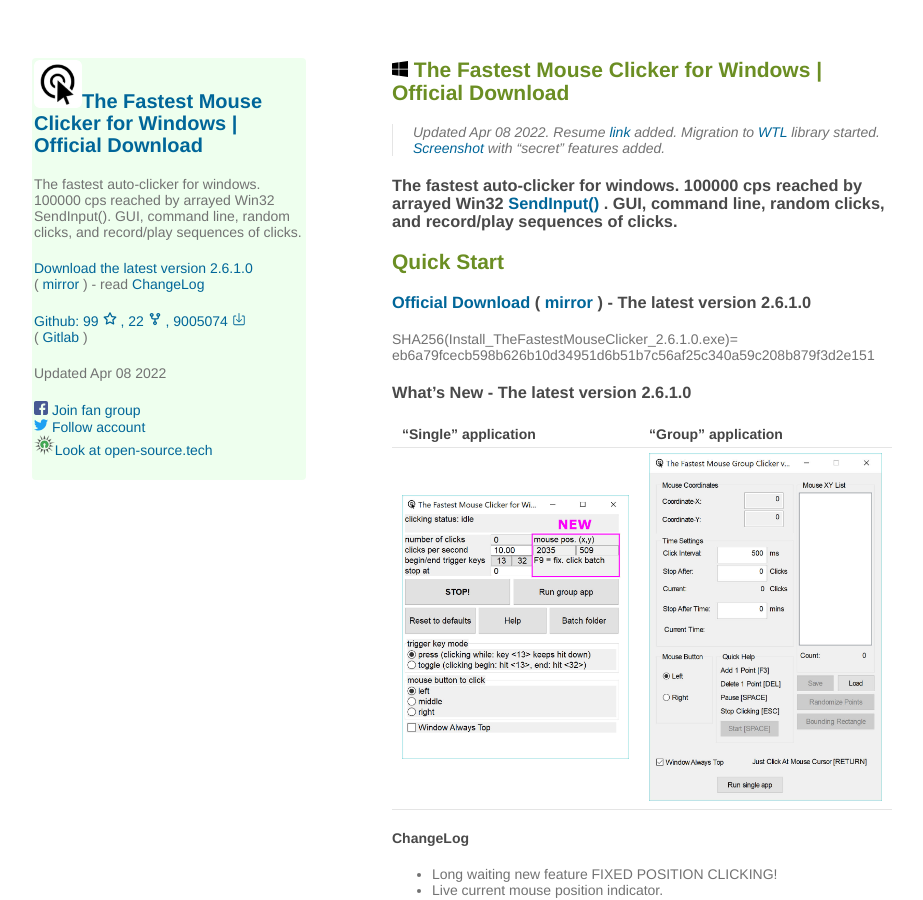
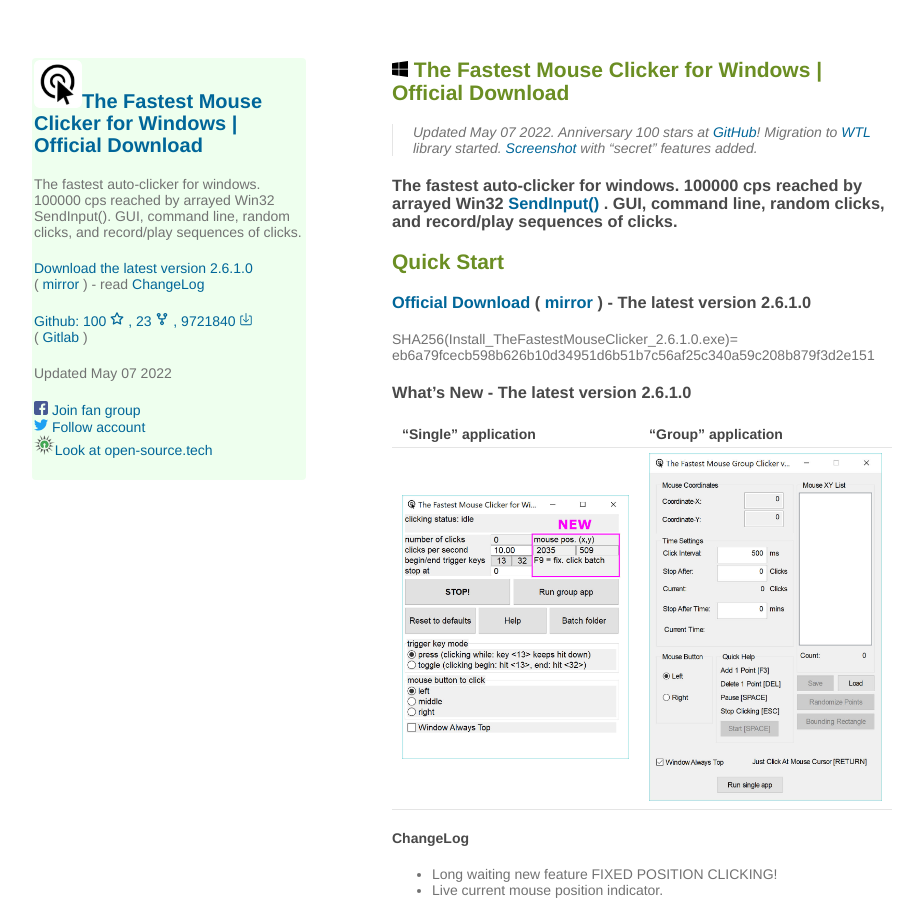
Before and after one commit to windows-2048/The-Fastest-Mouse-Clicker-for-Windows, a Jekyll site: the page built from docs/README.md, in a window 1280 px wide and 900 px high. Shown: the whole window, without its empty margins (178-1101 px from the left). Built offline with Jekyll 4.4.1, drawn with Linux system fonts in a browser that asks for light colours; our own code applies the rules of GitHub Pages for plain Markdown files.

Commit message:
Anniversary 100 stars at GitHub

```diff
--- a/docs/README.md
+++ b/docs/README.md
@@ -1,6 +1,6 @@
 ## ![Windows](./windows.svg) {{site.title}}
 
-> Updated Apr 08 2022. Resume [link](https://windows-2048.github.io/resume/){:target="_blank"} added. Migration to [WTL](https://github.com/windows-2048/The-Fastest-Mouse-Clicker-for-Windows/tree/master/WTL/Include){:target="_blank"} library started. [Screenshot](https://github.com/windows-2048/The-Fastest-Mouse-Clicker-for-Windows){:target="_blank"} with "secret" features added.
+> Updated May 07 2022. Anniversary 100 stars at [GitHub](https://github.com/windows-2048/The-Fastest-Mouse-Clicker-for-Windows){:target="_blank"}! Migration to [WTL](https://github.com/windows-2048/The-Fastest-Mouse-Clicker-for-Windows/tree/master/WTL/Include){:target="_blank"} library started. [Screenshot](https://github.com/windows-2048/The-Fastest-Mouse-Clicker-for-Windows){:target="_blank"} with "secret" features added.
 
 ### {{site.description_rich}}
 
--- a/docs/_layouts/default.html
+++ b/docs/_layouts/default.html
@@ -47,7 +47,7 @@
 "interactionStatistic":{
 "@type": "InteractionCounter",
 "interactionType": "https://schema.org/DownloadAction",
-"userInteractionCount": "9005074"
+"userInteractionCount": "9721840"
 },
 "applicationCategory":"Utilities",
 "applicationSubCategory":"Mouse Auto-Clicker",
@@ -63,8 +63,8 @@
 },
 "aggregateRating":{
 "@type":"AggregateRating",
-"ratingValue": "4.7",
-"ratingCount": "99",
+"ratingValue": "4.8",
+"ratingCount": "100",
 "bestRating":"5",
 "worstRating":"0"
 },
@@ -123,17 +123,17 @@
 <p class="view">
     <a href="https://github.com/windows-2048/The-Fastest-Mouse-Clicker-for-Windows/" target="_blank">
       Github:
-      99
+      100
 <svg width="1em" height="1em" viewBox="0 0 16 16" class="bi bi-box-arrow-in-down" fill="currentColor" xmlns="http://www.w3.org/2000/svg">
 <title>Stars given at Github</title>
 <path fill-rule="evenodd" d="M8 .25a.75.75 0 01.673.418l1.882 3.815 4.21.612a.75.75 0 01.416 1.279l-3.046 2.97.719 4.192a.75.75 0 01-1.088.791L8 12.347l-3.766 1.98a.75.75 0 01-1.088-.79l.72-4.194L.818 6.374a.75.75 0 01.416-1.28l4.21-.611L7.327.668A.75.75 0 018 .25zm0 2.445L6.615 5.5a.75.75 0 01-.564.41l-3.097.45 2.24 2.184a.75.75 0 01.216.664l-.528 3.084 2.769-1.456a.75.75 0 01.698 0l2.77 1.456-.53-3.084a.75.75 0 01.216-.664l2.24-2.183-3.096-.45a.75.75 0 01-.564-.41L8 2.694v.001z"></path>
 </svg>
-      , 22
+      , 23
 <svg width="1em" height="1em" viewBox="0 0 16 16" class="bi bi-box-arrow-in-down" fill="currentColor" xmlns="http://www.w3.org/2000/svg">
 <title>Forks made at Github</title>
 <path fill-rule="evenodd" d="M5 3.25a.75.75 0 11-1.5 0 .75.75 0 011.5 0zm0 2.122a2.25 2.25 0 10-1.5 0v.878A2.25 2.25 0 005.75 8.5h1.5v2.128a2.251 2.251 0 101.5 0V8.5h1.5a2.25 2.25 0 002.25-2.25v-.878a2.25 2.25 0 10-1.5 0v.878a.75.75 0 01-.75.75h-4.5A.75.75 0 015 6.25v-.878zm3.75 7.378a.75.75 0 11-1.5 0 .75.75 0 011.5 0zm3-8.75a.75.75 0 100-1.5.75.75 0 000 1.5z"></path>
 </svg>
-      , 9005074
+      , 9721840
 <svg width="1em" height="1em" viewBox="0 0 16 16" class="bi bi-box-arrow-in-down" fill="currentColor" xmlns="http://www.w3.org/2000/svg">
 <title>Total downloads including all the historical sites</title>
   <path fill-rule="evenodd" d="M4.646 8.146a.5.5 0 0 1 .708 0L8 10.793l2.646-2.647a.5.5 0 0 1 .708.708l-3 3a.5.5 0 0 1-.708 0l-3-3a.5.5 0 0 1 0-.708z"/>
@@ -145,7 +145,7 @@
 </p>
 
 <p class="view">
-Updated Apr 08 2022
+Updated May 07 2022
 </p>
 
         {% if site.github.is_user_page %}
--- a/docs/sitemap.xml
+++ b/docs/sitemap.xml
@@ -2,7 +2,7 @@
 <urlset xmlns="http://www.sitemaps.org/schemas/sitemap/0.9">
    <url>
       <loc>https://windows-2048.github.io/The-Fastest-Mouse-Clicker-for-Windows/</loc>
-      <lastmod>2022-04-08</lastmod>
+      <lastmod>2022-05-07</lastmod>
       <changefreq>daily</changefreq>
       <priority>0.8</priority>
    </url>
```
Also changed, not shown: README.md.
